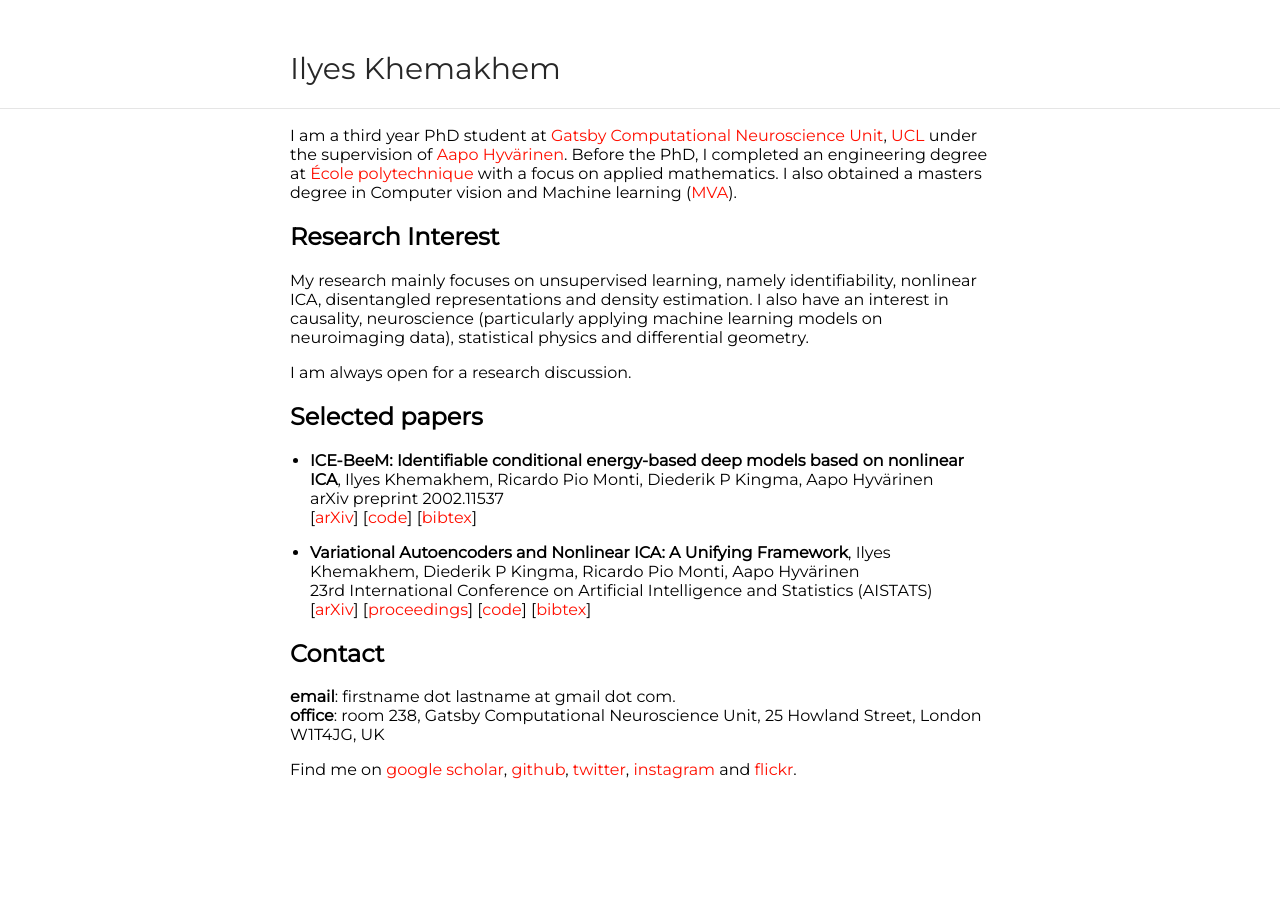
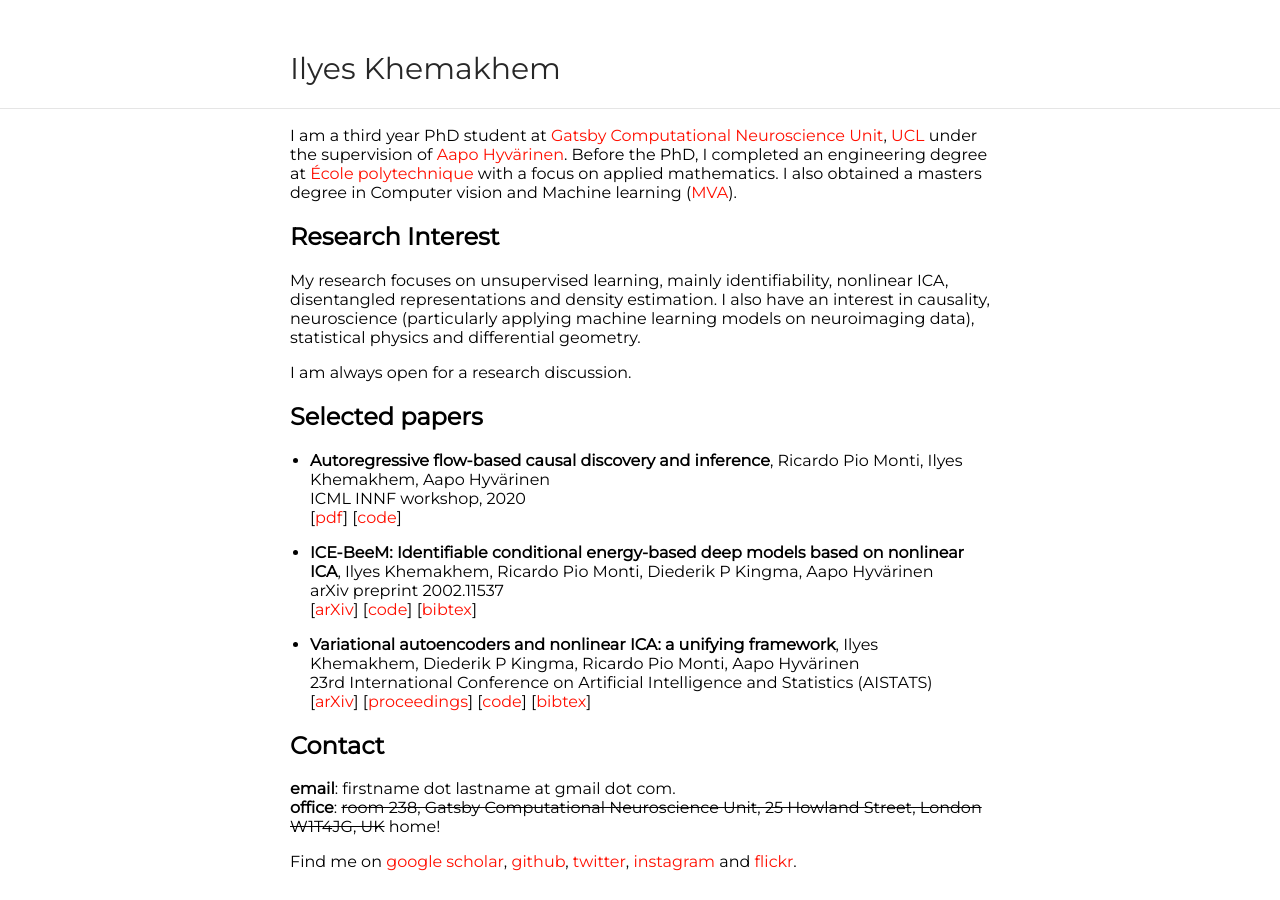
Before and after one commit to ilkhem/ilkhem.github.io, a Jekyll site: the page built from index.md, in a window 1280 px wide. Built offline with Jekyll 4.4.1, drawn with Linux system fonts in a browser that asks for light colours.

Commit message:
add flow causal disc

```diff
--- a/index.md
+++ b/index.md
@@ -8,18 +8,22 @@ I am a third year PhD student at [Gatsby Computational Neuroscience Unit](http:/
 
 ## Research Interest
 
-My research mainly focuses on unsupervised learning, namely identifiability, nonlinear ICA, disentangled representations and density estimation. I also have an interest in causality, neuroscience (particularly applying machine learning models on neuroimaging data), statistical physics and differential geometry.
+My research focuses on unsupervised learning, mainly identifiability, nonlinear ICA, disentangled representations and density estimation. I also have an interest in causality, neuroscience (particularly applying machine learning models on neuroimaging data), statistical physics and differential geometry.
 
 I am always open for a research discussion.
 
 
 
 ## Selected papers
+- **Autoregressive flow-based causal discovery and inference**, Ricardo Pio Monti, Ilyes Khemakhem, Aapo Hyvärinen \\
+ICML INNF workshop, 2020 \\
+\[[pdf](https://invertibleworkshop.github.io/accepted_papers/pdfs/28.pdf)\] \[[code](https://github.com/piomonti/AffineFlowCausalInf)\]
+
 - **ICE-BeeM: Identifiable conditional energy-based deep models based on nonlinear ICA**, Ilyes Khemakhem, Ricardo Pio Monti, Diederik P Kingma, Aapo Hyvärinen \\
 arXiv preprint 2002.11537 \\
 \[[arXiv](https://arxiv.org/abs/2002.11537)\] \[[code](https://github.com/ilkhem/icebeem)\] \[[bibtex](bib/icebeem)\]
 
-- **Variational Autoencoders and Nonlinear ICA: A Unifying Framework**, Ilyes Khemakhem, Diederik P Kingma, Ricardo Pio Monti, Aapo Hyvärinen \\
+- **Variational autoencoders and nonlinear ICA: a unifying framework**, Ilyes Khemakhem, Diederik P Kingma, Ricardo Pio Monti, Aapo Hyvärinen \\
 23rd International Conference on Artificial Intelligence and Statistics (AISTATS) \\
 \[[arXiv](https://arxiv.org/abs/1907.04809)\] \[[proceedings](http://proceedings.mlr.press/v108/khemakhem20a/khemakhem20a.pdf)\] \[[code](https://github.com/ilkhem/icebeem/tree/master/models/ivae)\] \[[bibtex](bib/ivae)\]
 
@@ -27,7 +31,7 @@ arXiv preprint 2002.11537 \\
 
 ## Contact
 **email**: firstname dot lastname at gmail dot com. <br/>
-**office**: room 238, Gatsby Computational Neuroscience Unit, 25 Howland Street, London W1T4JG, UK
+**office**: ~~room 238, Gatsby Computational Neuroscience Unit, 25 Howland Street, London W1T4JG, UK~~ home!
 
 
 Find me on [google scholar](https://scholar.google.fr/citations?user=MBM_oOUAAAAJ&hl=en), [github](https://github.com/ilkhem), [twitter](https://twitter.com/ilkhem), [instagram](https://www.instagram.com/layskh/) and [flickr](https://www.flickr.com/photos/khemakhem/).
```
